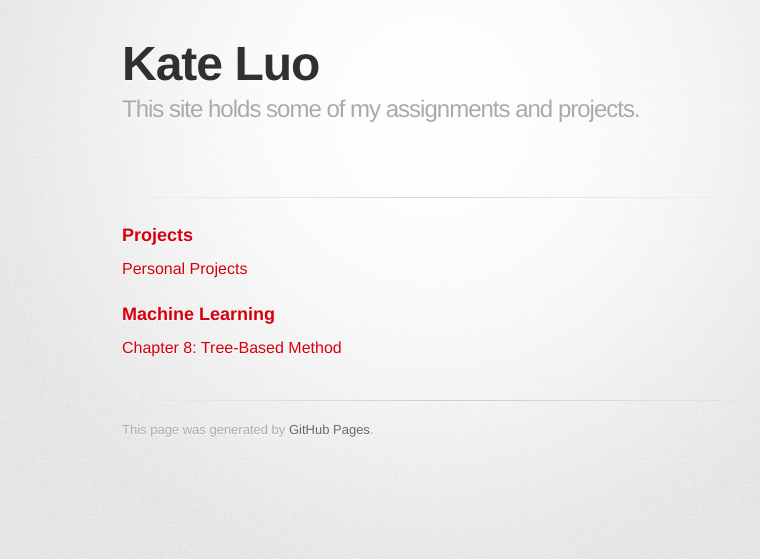
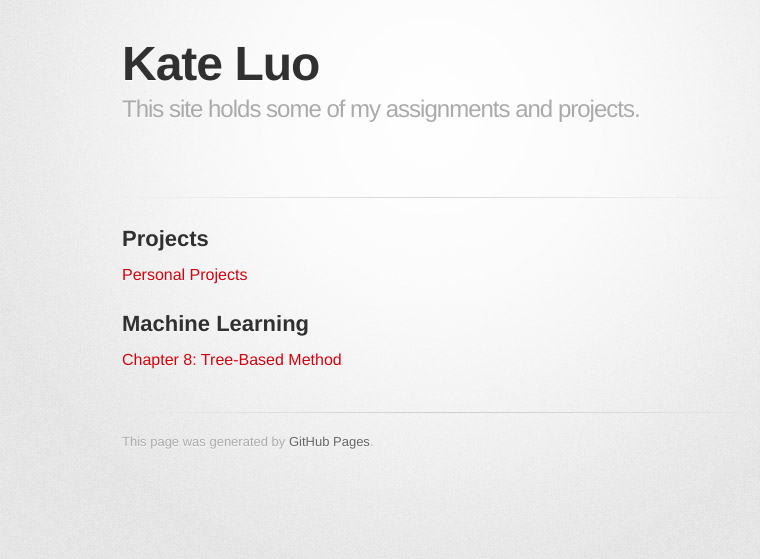
Before and after one commit to kate-luo/kate-luo.github.io, a Jekyll site: the page built from index.md, in a window 1280 px wide. Shown: the top 559 px of the page, without its empty margins (208-968 px from the left). Built offline with Jekyll 4.4.1, drawn with Linux system fonts in a browser that asks for light colours; some web fonts are replaced.

```diff
--- a/index.md
+++ b/index.md
@@ -4,10 +4,10 @@ title: Kate Luo
 description: This site holds some of my assignments and projects.
 ---
 
-### Projects
+## Projects
 
 [Personal Projects](/code/index.md)
 
 
-### Machine Learning
+## Machine Learning
 [Chapter 8: Tree-Based Method](/Group_Project/index.md)
```
